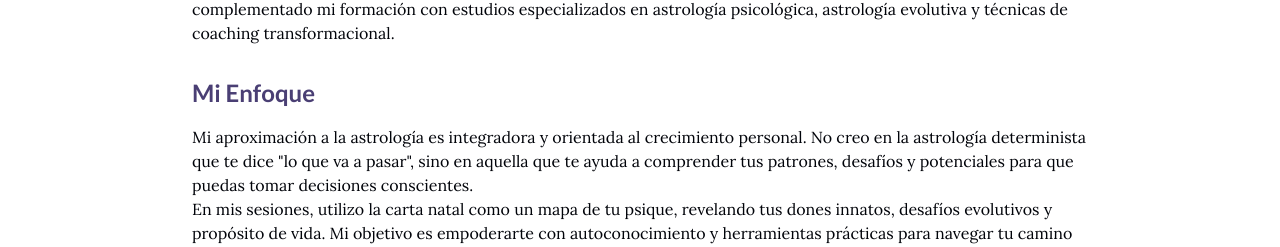
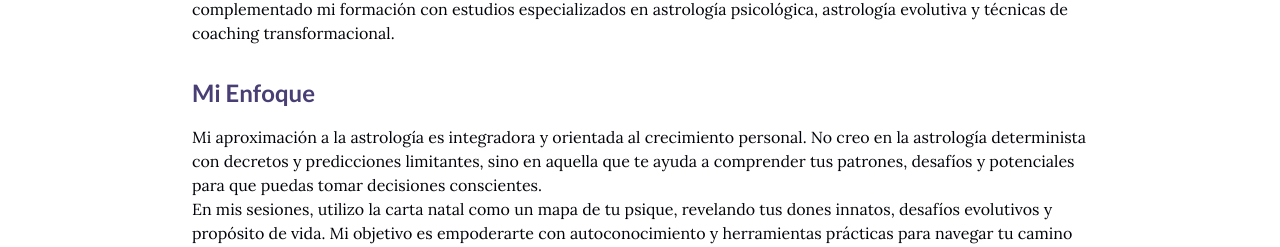
Before and after one commit to Sylviall81/astrok_web, a Next.js app: page /sobre-mi in a window 1280 px wide. Shown: the part 1199-1446 px from the top of the page. Built offline with nearby package versions, Linux system fonts and the light colour scheme.

Commit message:
sobre mi error de comillas

```diff
--- a/app/sobre-mi/page.tsx
+++ b/app/sobre-mi/page.tsx
@@ -35,7 +35,7 @@ export default function AboutPage() {
               <h2 className="text-2xl font-lato font-semibold text-primary mt-8 mb-4">Mi Enfoque</h2>
               <p>
                 Mi aproximación a la astrología es integradora y orientada al crecimiento personal. No creo en la
-                astrología determinista que te dice "lo que va a pasar", sino en aquella que te ayuda a comprender tus
+                astrología determinista con decretos y predicciones limitantes, sino en aquella que te ayuda a comprender tus
                 patrones, desafíos y potenciales para que puedas tomar decisiones conscientes.
               </p>
               <p>
```
